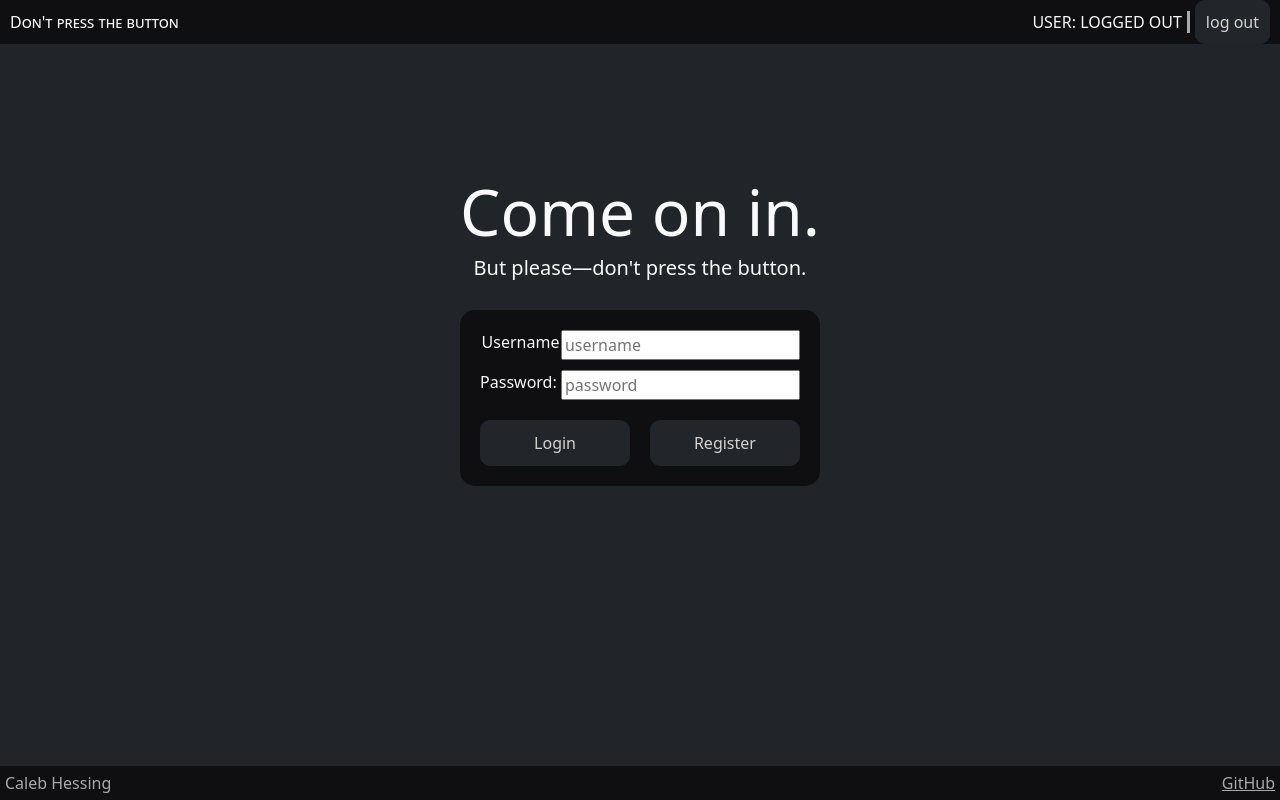
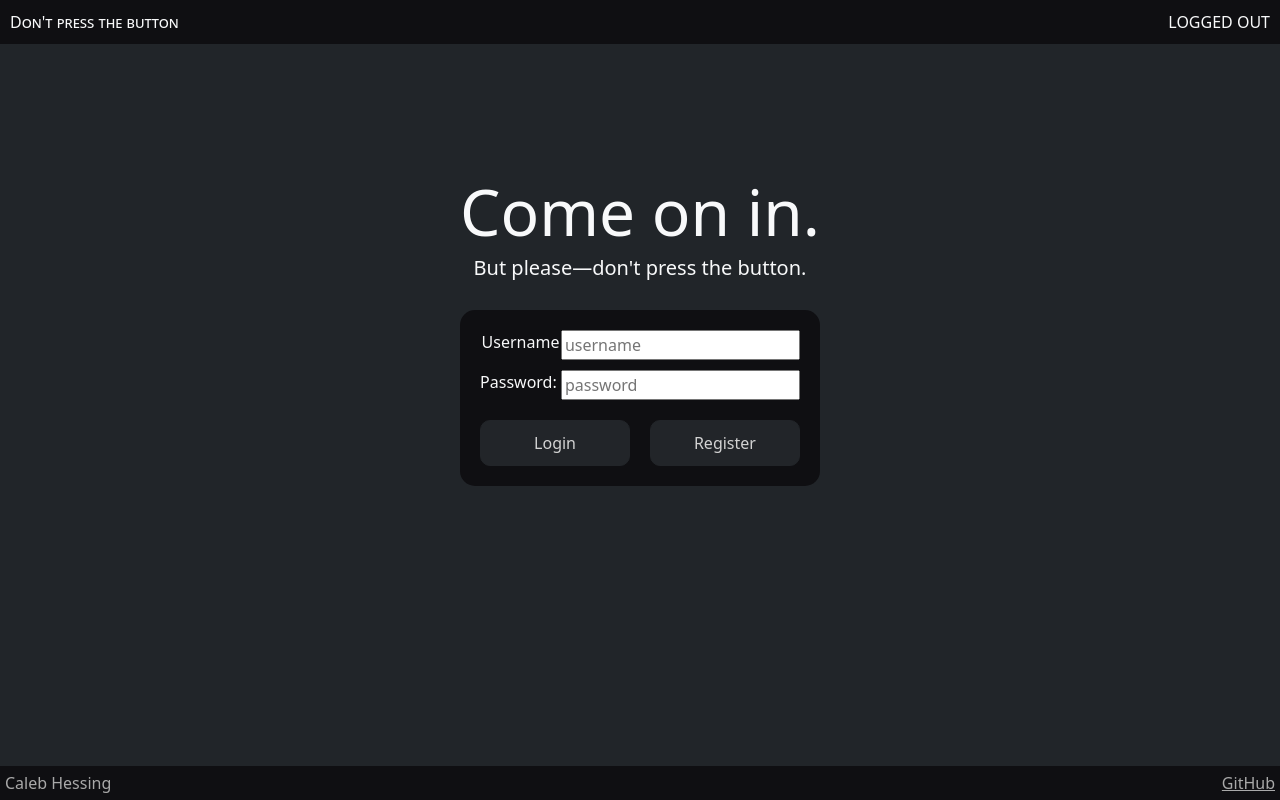
Before and after one commit to chess6032/cs260-project, a React (Vite) app: page / in a window 1280 px wide. Built offline with nearby package versions, Linux system fonts and the light colour scheme.

Commit message:
implemented logging out

```diff
--- a/src/app.jsx
+++ b/src/app.jsx
@@ -27,7 +27,7 @@ export default function App() {
                 {/* <NavLink className="ckh-btn" to="banned">After pressing the button</NavLink> */}
               </nav>
               <div style={{textAlign: "right"}}>
-                <Profile />
+                <Profile localUser={localUser} setLocalUser={setLocalUser}/>
               </div>
             </header>
 
--- a/src/profile.jsx
+++ b/src/profile.jsx
@@ -1,14 +1,37 @@
 import React from 'react';
 import { NavLink } from 'react-router-dom';
+import { useNavigate } from 'react-router-dom';
+import { STATUS_GOOD, STATUS_BANNED, LOCAL_USER_KEY } from './constants.js';
 
-export function Profile({ localUser }) {
+export function Profile({ localUser, setLocalUser }) {
   // TODO: add log out functionality. (Right now it just returns to login page.)
 
+  const navigate = useNavigate();
+
+  function logoutUser() {
+    let userSet = true;
+    try {
+      localStorage.removeItem(LOCAL_USER_KEY, null);
+    } catch (ReferenceError) {
+      userSet = false;
+    }
+    if (userSet) {
+      setLocalUser(null);
+    }
+    console.log(`logged out ${localUser}`);
+    navigate(''); // navigate to home page (login)
+  }
+
   return (
-    <div>
-      <span className='profile'>USER: {localUser ? localUser : "LOGGED OUT"}</span>
-      <span className='ckh-vert-separator'></span>
-      <NavLink className="ckh-btn" to="">log out</NavLink>
+    <div className="profile">
+      <span>{localUser ? (`USER: ${localUser}`) : "LOGGED OUT"}</span>
+      {localUser && <span className='ckh-vert-separator'></span>}
+      {localUser &&
+        <span>
+          STATUS: {localStorage.getItem(localStorage.getItem(LOCAL_USER_KEY)) == STATUS_GOOD ? "GOOD" : "BANNED"}&nbsp;
+        </span>
+      }
+      {localUser && <button className="ckh-btn" onClick={logoutUser}>log out</button>}
     </div>
   );
 }
```
